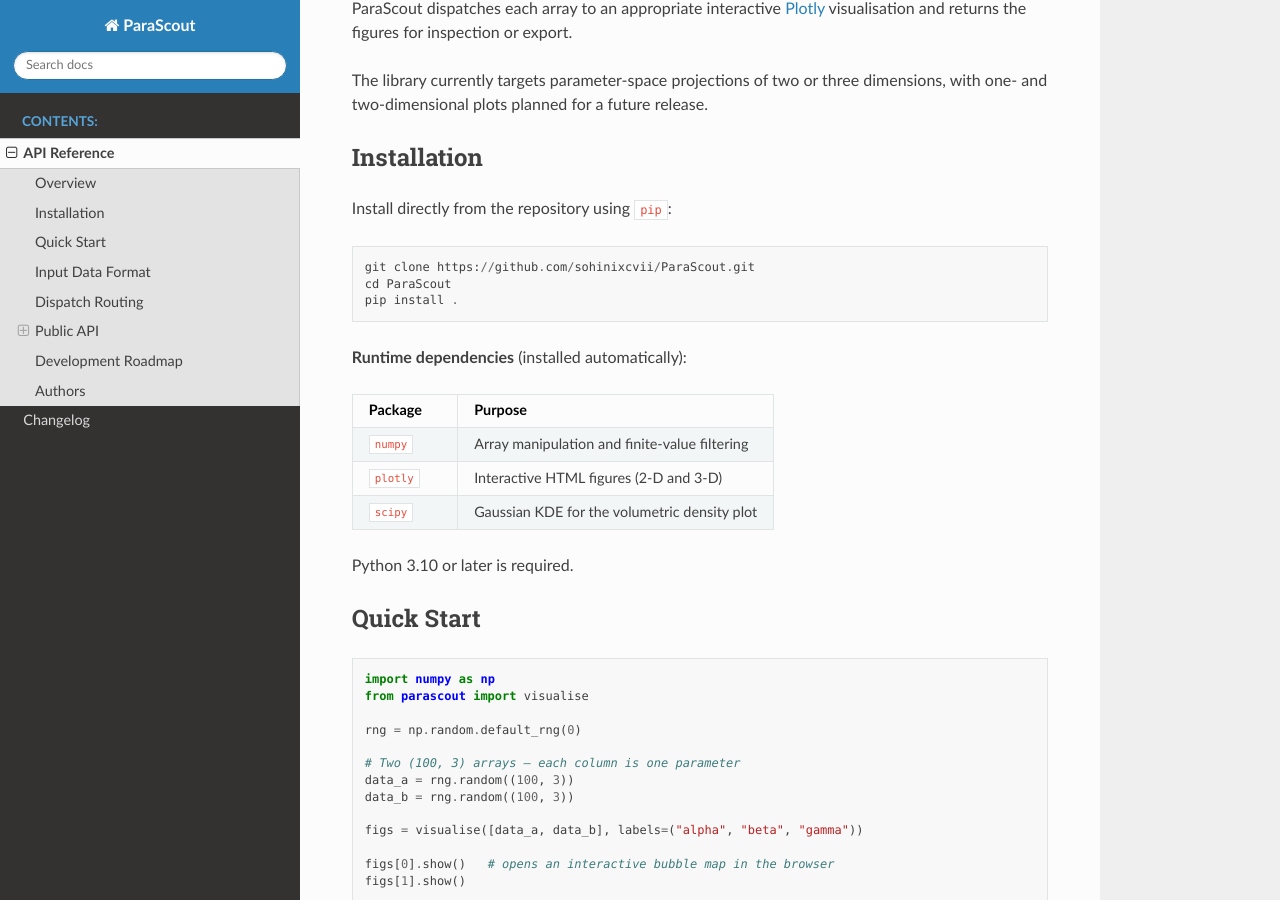
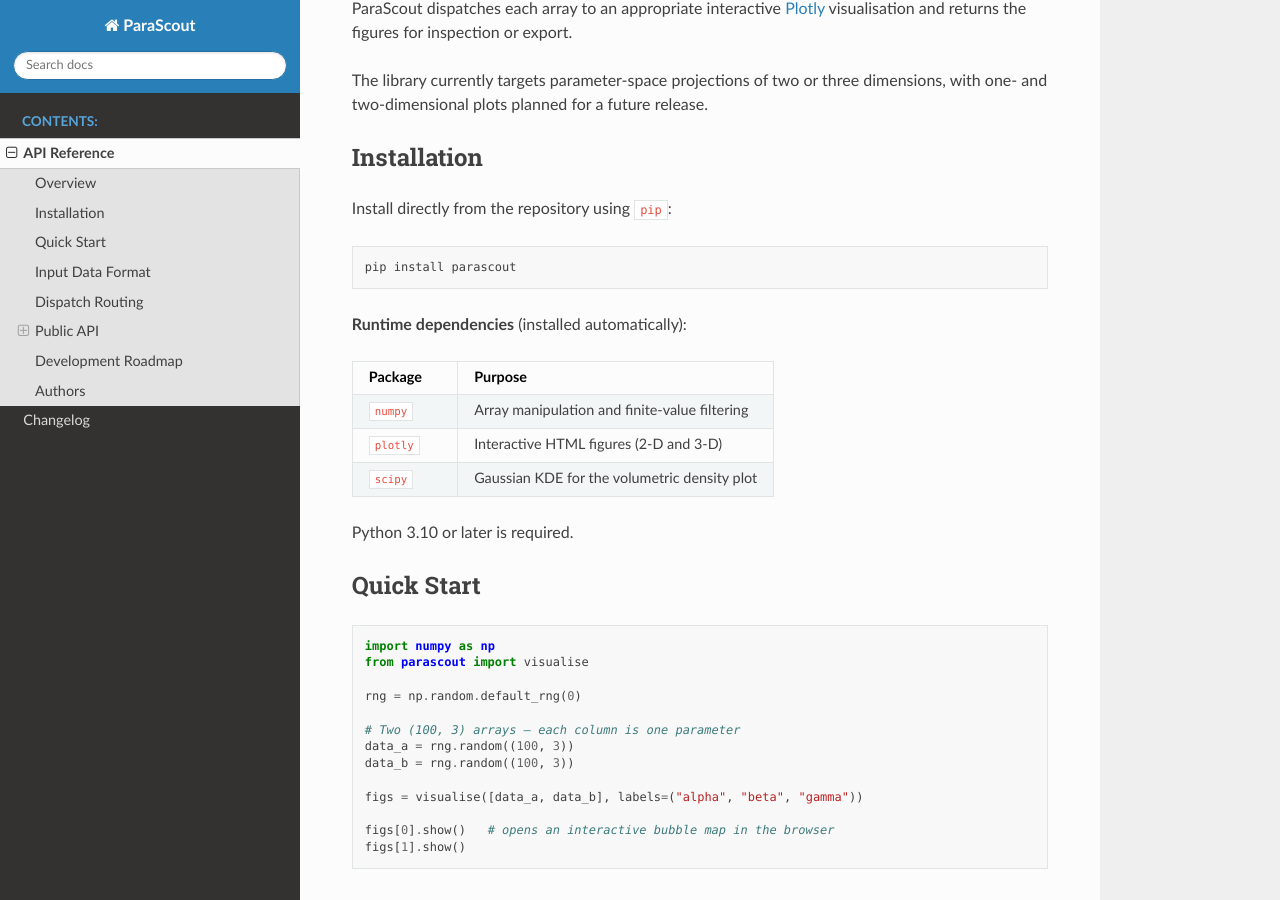
Before and after one commit to sohinixcvii/ParaScout, a Sphinx documentation site: the page built from docs/api.rst, in a window 1280 px wide and 900 px high, scrolled down 639 px. Built offline with Sphinx 7.4.7 and the Read the Docs theme 3.1.0, drawn with Linux system fonts in a browser that asks for light colours.

```diff
--- a/docs/api.rst
+++ b/docs/api.rst
@@ -25,9 +25,7 @@ Installation
 
 Install directly from the repository using ``pip``::
 
-    git clone https://github.com/sohinixcvii/ParaScout.git
-    cd ParaScout
-    pip install .
+    pip install parascout
 
 **Runtime dependencies** (installed automatically):
 
--- a/pyproject.toml
+++ b/pyproject.toml
@@ -4,7 +4,7 @@ build-backend = "setuptools.build_meta"
 
 [project]
 name = "parascout"
-version = "0.1.0"
+version = "0.1.1"
 description = "A tool for evaluating and visualising how well a parameter space has been explored"
 readme = "README.md"
 requires-python = ">=3.10"
```
Also changed, not shown: README.md (+1 -3 lines).
